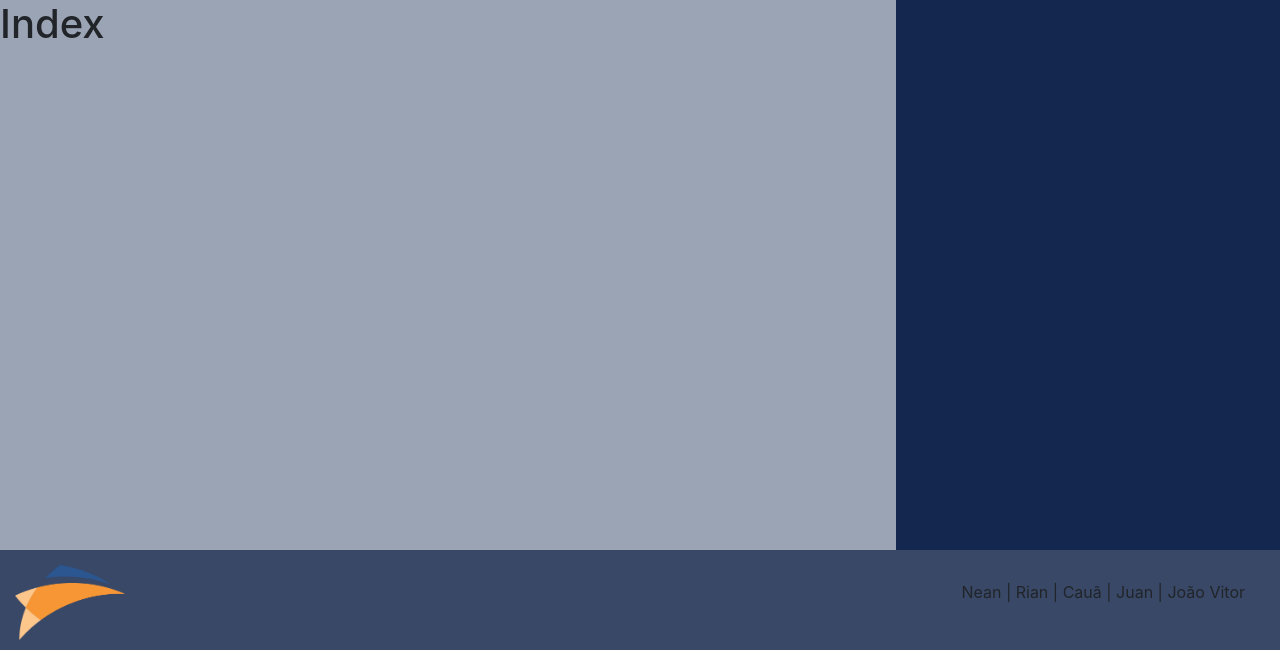
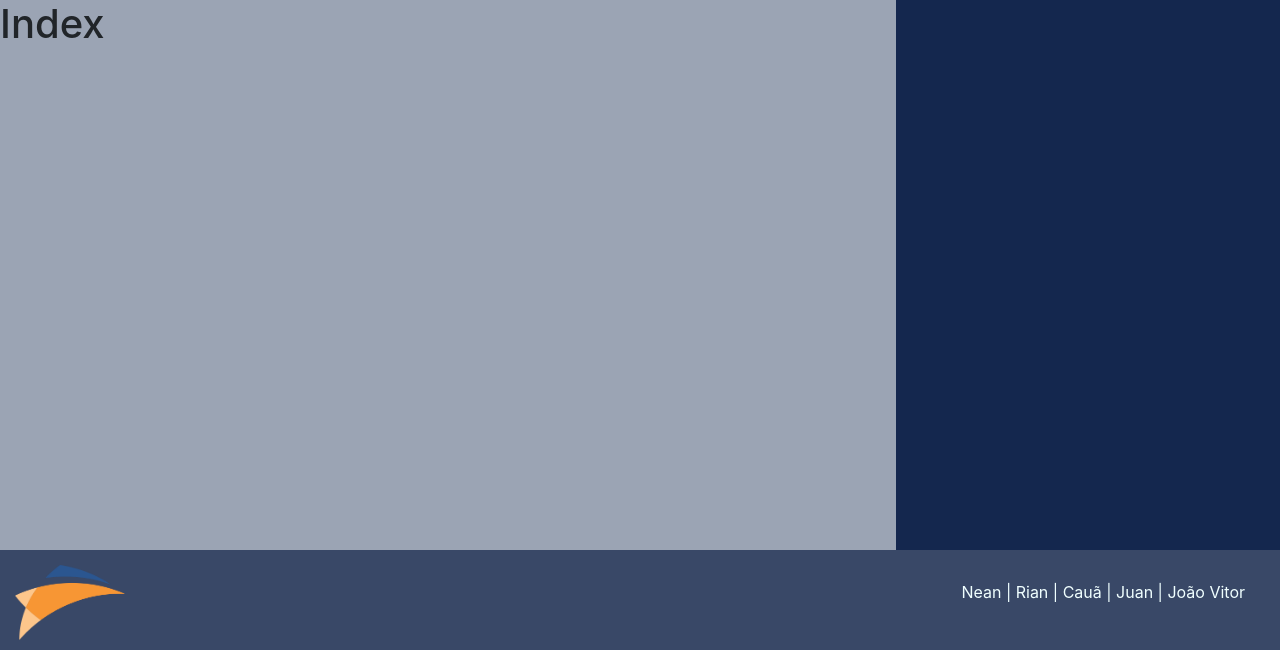
Before and after one commit to senacrs-emti/2022-1T-jornal-G3, a PHP site: page /index.php in a window 1280 px wide. Shown: the part 150-800 px from the top of the page. Run offline with PHP 8.4, Linux system fonts and the light colour scheme.

Commit message:
Coloquei a cor branca na fonte

```diff
--- a/assests/css/style.css
+++ b/assests/css/style.css
@@ -28,6 +28,7 @@ footer {
     display: block;
     float: left;
     background-color: #394867;
+    color: azure;
 }
 
 
```
